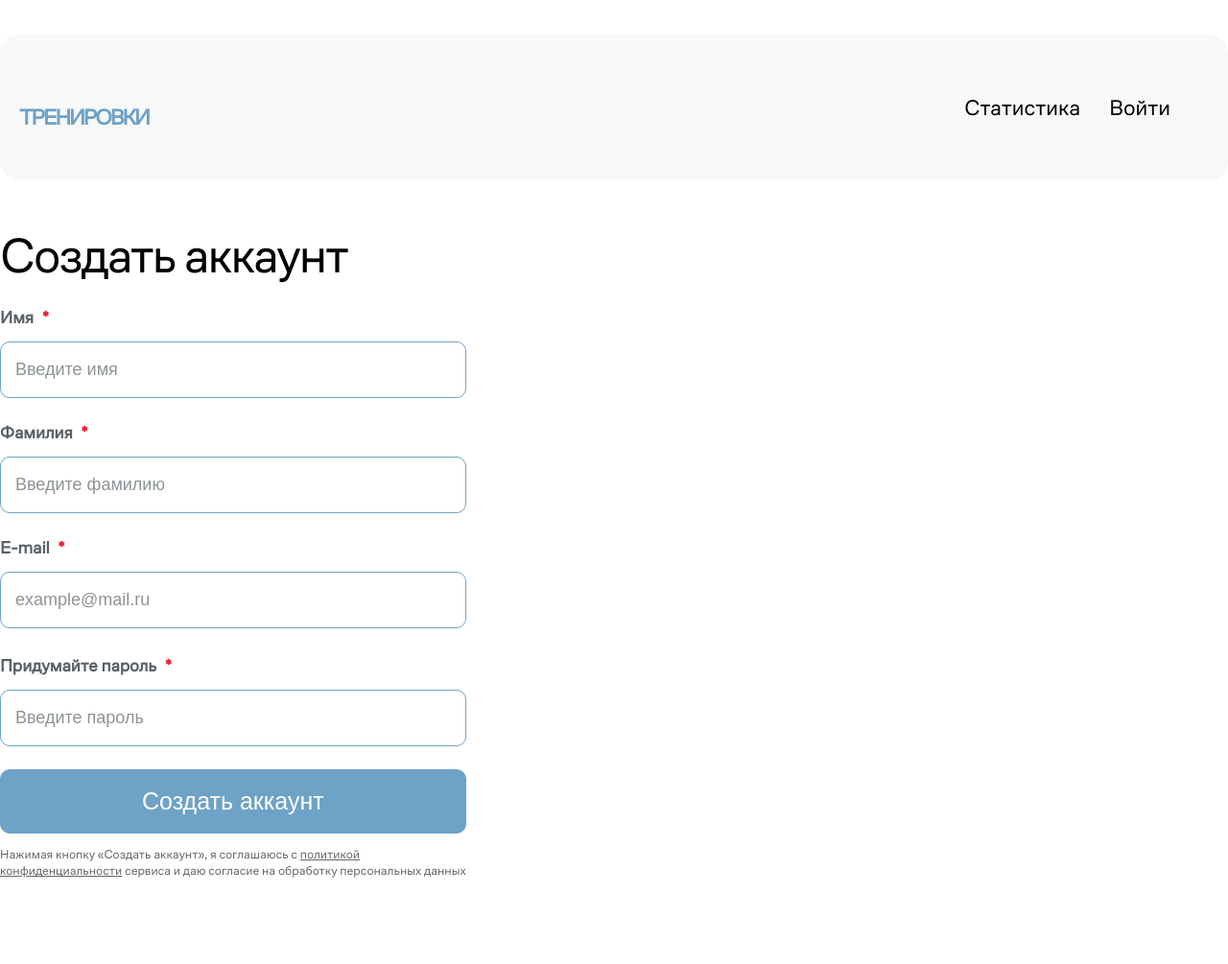
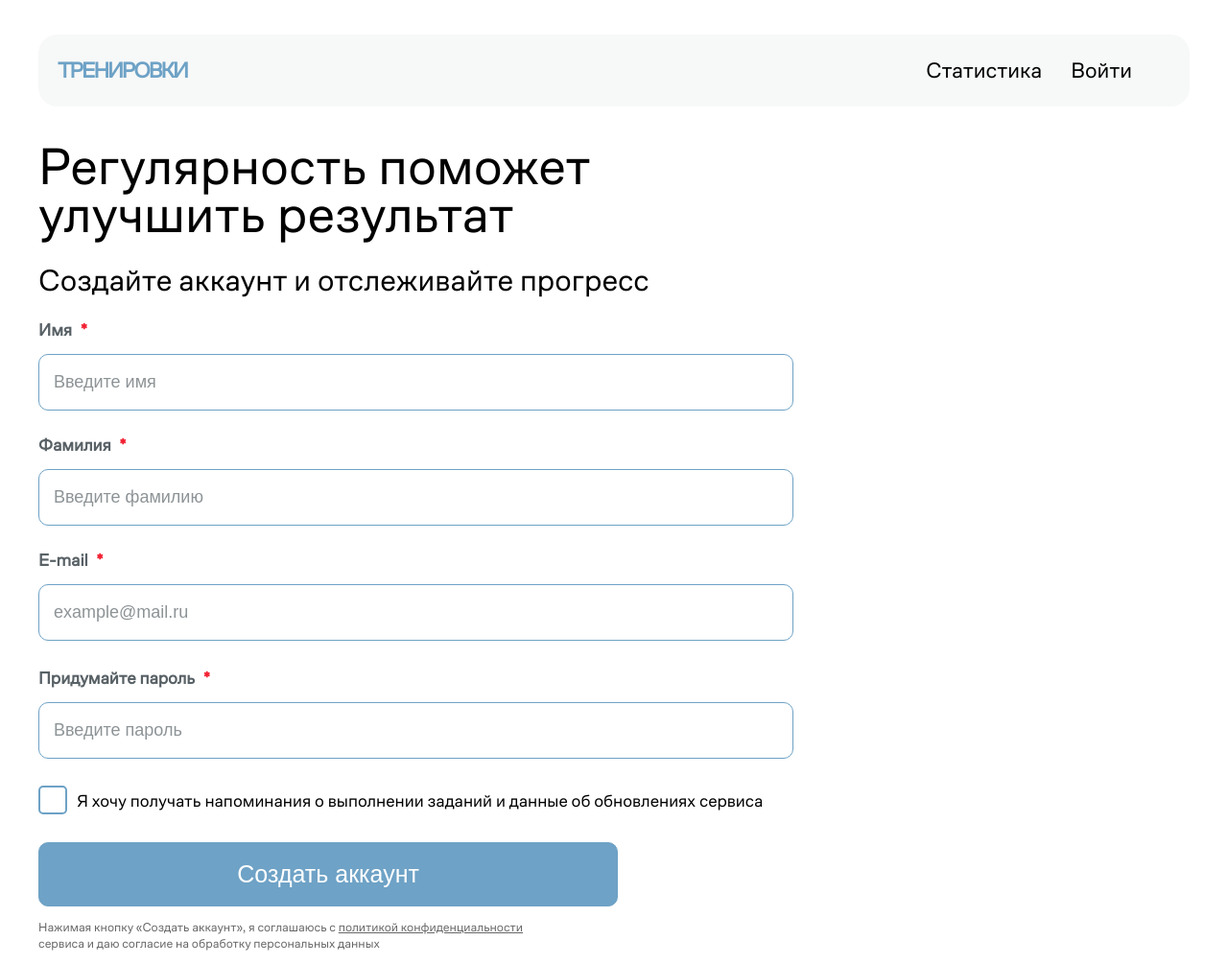
Before and after one commit to t0sssik/memory-project, a Django app: page /offer/ in a window 1280 px wide. Shown: the whole page at 96% size. Before the commit the page ends 915 px from the top, so only its background shows below. Run offline with Django 5.2, Linux system fonts and the light colour scheme; some web fonts are replaced.

Commit message:
feat: offer page after first test added

```diff
--- a/Main/static/styles/offer.css
+++ b/Main/static/styles/offer.css
@@ -33,19 +33,23 @@ body {
 }
 
 body{
-    font-family: "CoFo Sans", "Arial", sans-serif;
-    margin: 0;
-    background-color: white;
     display: flex;
     flex-direction: column;
     justify-content: center;
     align-items: center;
+    font-family: "CoFo Sans", "Arial", sans-serif;
+    margin: 0;
+    background-color: white;
     height: 100%;
+    width: 100%;
 }
 
 main{
     width: 100%;
     height: 100%;
+    display: flex;
+    flex-direction: column;
+    align-items: stretch;
 }
 
 button:hover{
@@ -62,6 +66,10 @@ nav{
     background-color: var(--nav-color);
 }
 
+.nav, .reg-block{
+    margin: 0 40px 0 40px;
+}
+
 nav ul{
     list-style: none;
     display: flex;
@@ -75,9 +83,18 @@ nav li{
     padding: 0 30px 0 0;
 }
 
+
 nav h2 a{
     color: var(--font-color-secondary);
     font-weight: bold;
+}
+
+nav h2{
+    font-size: 52px;
+    font-weight: normal;
+    letter-spacing: -2px;
+    margin: 23px 0 23px 0;
+    display: flex;
 }
 
 nav a{
@@ -107,6 +124,13 @@ form{
     width: 100%;
 }
 
+.avatar{
+    width: 41px;
+    height: 41px;
+    border-radius: 50%;
+    margin: 0;
+}
+
 form strong{
     color: var(--red-req);
     margin-left: 5px;
@@ -125,6 +149,7 @@ form input{
     border: 1px solid var(--font-color-secondary);
     background-color: white;
     padding: 18px 15px 18px 15px;
+    width: 100%;
     transition: 0.2s ease all;
     font-size: 18px;
 }
@@ -152,14 +177,17 @@ form .input{
     margin: 0;
 }
 
-.reg-block h2{
-    margin: 45px 0 20px 0;
+.reg-block h1{
+    margin: 38px 0 24px 0;
+    font-size: 55px;
+    font-weight: normal;
+    line-height: 90%;
 }
 
-h2{
-    font-size: 52px;
+.reg-block h2{
+    font-size: 32px;
     font-weight: normal;
-    letter-spacing: -2px;
+    margin: 0 0 20px 0;
 }
 
 .note{
@@ -210,6 +238,7 @@ label{
 .check-label{
     margin: 0;
     color: black;
+    font-weight: normal;
 }
 
 .error{
@@ -230,7 +259,7 @@ label.error{
 }
 
 button{
-    width: 100%;
+    width: 80%;
     border-radius: 10px;
     background-color: var(--font-color-secondary);
     color: white;
--- a/Main/views.py
+++ b/Main/views.py
@@ -12,6 +12,8 @@ def index(request):
         return render(request, 'home.html')
 
 def first(request):
+    if request.user.is_authenticated:
+        return render(request, 'main.html')
     if request.method == "POST":
         info = get_start_info(request.POST)
     return render(request, 'first.html')
@@ -33,4 +35,10 @@ def logout_view(request):
     return redirect('/')
 
 def offer(request):
+    if request.user.is_authenticated:
+        return render(request, 'main.html')
+    else:
+        if request.method == 'POST':
+            if create_user(request):
+                return redirect('/')
     return render(request, 'offer.html')
--- a/templates/offer.html
+++ b/templates/offer.html
@@ -8,10 +8,14 @@
 </head>
     <body>
     <main>
-        {% include 'nav.html' %}
+        <div class="nav">
+            {% include 'nav.html' %}
+        </div>
         <div class="blocks">
             <div class="reg-block">
-                <h2>Создать аккаунт</h2>
+                <h1>Регулярность поможет<br>
+                    улучшить результат</h1>
+                <h2>Создайте аккаунт и отслеживайте прогресс</h2>
                 <form method="post">
                     {% csrf_token %}
                     <div class="input">
@@ -35,9 +39,14 @@
                         <input class="input-field" required id="password" type="password" name="password"
                                placeholder="Введите пароль" minlength="6" maxlength="32"/>
                     </div>
+                    <div class="check-container">
+                        <input type="checkbox" id="notice" name="notice" class="checkbox"/>
+                        <label for="notice" class="check-label">Я хочу получать напоминания о выполнении заданий и данные об обновлениях сервиса</label>
+                    </div>
                     <button type="submit" value="register" name="button" id="register-btn">Создать аккаунт</button>
-                    <p class="note">Нажимая кнопку «Создать аккаунт», я соглашаюсь с <a href="#">политикой<br>
-                        конфиденциальности</a> сервиса и даю согласие на обработку персональных данных</p>
+                    <p class="note">Нажимая кнопку «Создать аккаунт», я соглашаюсь с <a href="#">политикой
+                        конфиденциальности</a><br>
+                        сервиса и даю согласие на обработку персональных данных</p>
                 </form>
             </div>
         </div>
```
Also changed, not shown: db.sqlite3.
